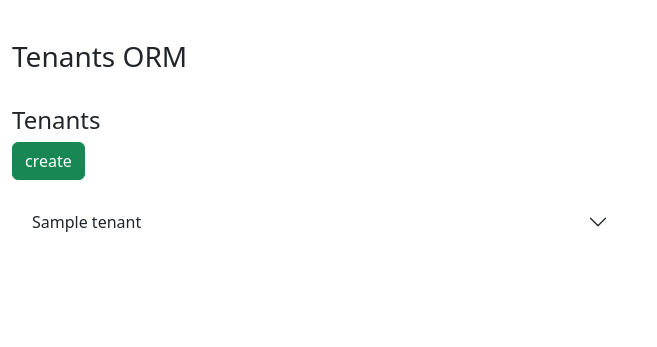
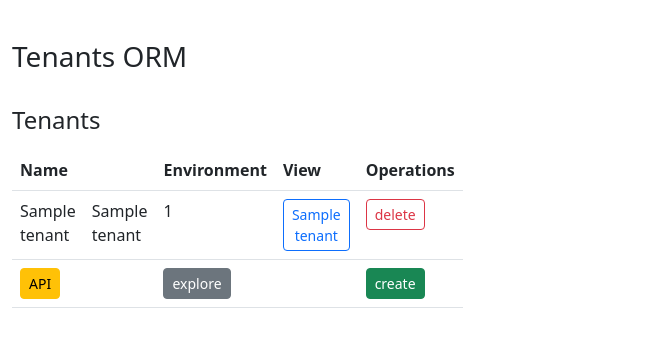
Before and after one commit to bvilajol/orm_flask, a Python web app: template web/project/templates/home.html in a window 1280 px wide. Shown: the top 347 px of the page, without its empty margins (0-657 px from the left). Run offline with Jinja, Linux system fonts and the light colour scheme; the template is opened without the code that fills it: most values are stand-ins (such as "Sample title", 1, 10 or a date in 2020).

Commit message:
home.html - simplified view

```diff
--- a/web/project/templates/home.html
+++ b/web/project/templates/home.html
@@ -4,44 +4,55 @@
 
 {% block content%}
 <div class="row">
-    <div class="col-sm-6">
+    <div class="col-sm-4">
         <p>
             <h4>Tenants</h4>
-            <a href="{{ url_for('create') }}"><button type="button" class="btn btn-success">create</button></a>
         </p>
-        <div class="accordion accordion-flush"
-            id="accordionFlushTenants">
-            {% for zone in tenants %}
-                <div class="accordion-item">
-                    <h2 class="accordion-header" id="heading{{ zone.name }}">
-                        <button class="accordion-button collapsed"
-                            type="button"
-                            data-bs-toggle="collapse"
-                            data-bs-target="#collapse{{ zone.name }}"
-                            aria-expanded="true"
-                            aria-controls="collapse{{ zone.name }}">
-                            {{ zone.name }}
-                        </button>
-                    </h2>
-                    <div id="collapse{{ zone.name }}"
-                        class="accordion-collapse collapse collapse"
-                        aria-labelledby="heading{{ zone.name }}"
-                        data-bs-parent="#accordionExample">
-                        <div class="accordion-body">
-                            <table class="table">
-                                <tbody>
-                                    <tr><td><strong>{{ zone.name_long }}</strong></td><td></td></tr>
-                                    <tr><td>users</td><td>{{ zone.users | length }}</td></tr>
-                                    <tr><td>networks</td><td>{{ zone.networks | length }}</td></tr>
-                                </tbody>
-                            </table>
-                            <a class="btn btn-success" href="{{ url_for('tenant', id=zone.id) }}" role="button">View</a>
-                            <a class="btn btn-outline-danger" href="{{ url_for('remove_tenant', id=zone.id) }}" role="button">Remove</a>
-                        </div>
-                    </div>
-                </div>
-            {% endfor %}
-        </div>
+    </div>
+</div>
+
+
+<div class="row">
+    <div class="col-sm-4">
+        <table class="table">
+          <thead>
+            <tr>
+              <th scope="col">Name</th>
+              <th scope="col"></th>
+              <th scope="col">Environment</th>
+              <th scope="col">View</th>
+              <th scope="col">Operations</th>
+            </tr>
+          </thead>
+          <tbody>
+          {% for tenant in tenants %}
+          <tr>
+            <td>{{ tenant.name }}</td>
+            <td>{{ tenant.name_long }}</td>
+            <td>{{ tenant.env_id }}</td>
+            <td>
+              <a class="btn btn-outline-primary btn-sm" role="button" href="{{ url_for('tenant', id=tenant.id) }}">{{ tenant.name }}</a>
+            </td>
+            <td>
+              <a class="btn btn-outline-danger btn-sm" role="button" href="{{ url_for('del_tenant', id=tenant.id) }}">delete</a>
+            </td>
+          </tr>
+          {% endfor %}
+          <tr>
+            <td>
+                <a class="btn btn-warning btn-sm" href="{{ url_for('ui') }}" role="button">API</a>
+            </td>
+            <td></td>
+            <td>
+                <a class="btn btn-secondary btn-sm" href="{{ url_for('environments') }}" role="button">explore</a>
+            </td>
+            <td></td>
+            <td>
+              <a class="btn btn-success btn-sm" href="{{ url_for('create') }}" role="button">create</a>
+            </td>
+          </tr>
+          </tbody>
+        </table>
     </div>
 </div>
 {% endblock %}
```
